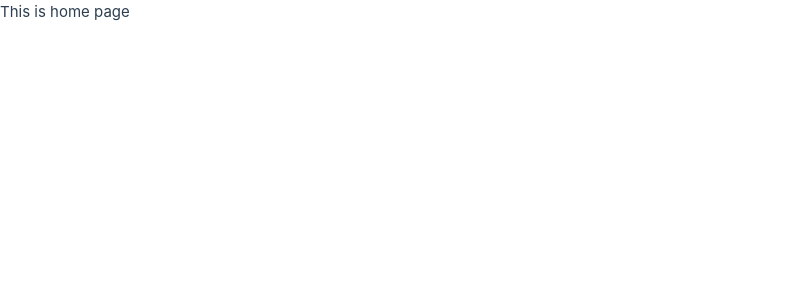
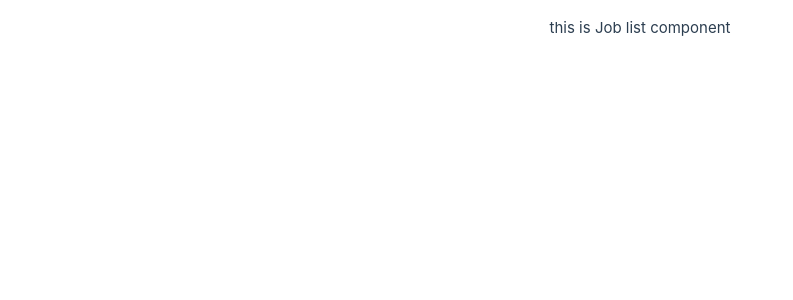
Before and after one commit to naycont/ultimate-job-finder, a Vue app: page / in a window 1280 px wide. Shown: the top 300 px of the page, without its empty margins (0-793 px from the left). Built offline with nearby package versions, Linux system fonts and the light colour scheme; the HTML template or start-up script is replaced by a standard one.

Commit message:
initialize layout - job list view created - job list component created

```diff
--- a/src/assets/base.css
+++ b/src/assets/base.css
@@ -19,6 +19,8 @@
   --vt-c-text-light-2: rgba(60, 60, 60, 0.66);
   --vt-c-text-dark-1: var(--vt-c-white);
   --vt-c-text-dark-2: rgba(235, 235, 235, 0.64);
+
+  --ui-padding: 16px;
 }
 
 /* semantic color variables for this project */
--- a/src/assets/main.css
+++ b/src/assets/main.css
@@ -5,4 +5,7 @@
   max-width: 100%;
   margin: 0 auto;
   font-weight: normal;
+  main {
+    padding: var(--ui-padding);
+  }
 }
--- /dev/null
+++ b/src/components/JobList.vue
@@ -0,0 +1,3 @@
+<template>
+  <div class="d-flex justify-center flex-column align-center h-100">this is Job list component</div>
+</template>
--- a/src/views/JobsView.vue
+++ b/src/views/JobsView.vue
@@ -1,3 +1,8 @@
+<script lang="ts" setup>
+import JobList from '@/components/JobList.vue'
+</script>
 <template>
-  <div>This is home page</div>
+  <div>
+    <JobList />
+  </div>
 </template>
```
